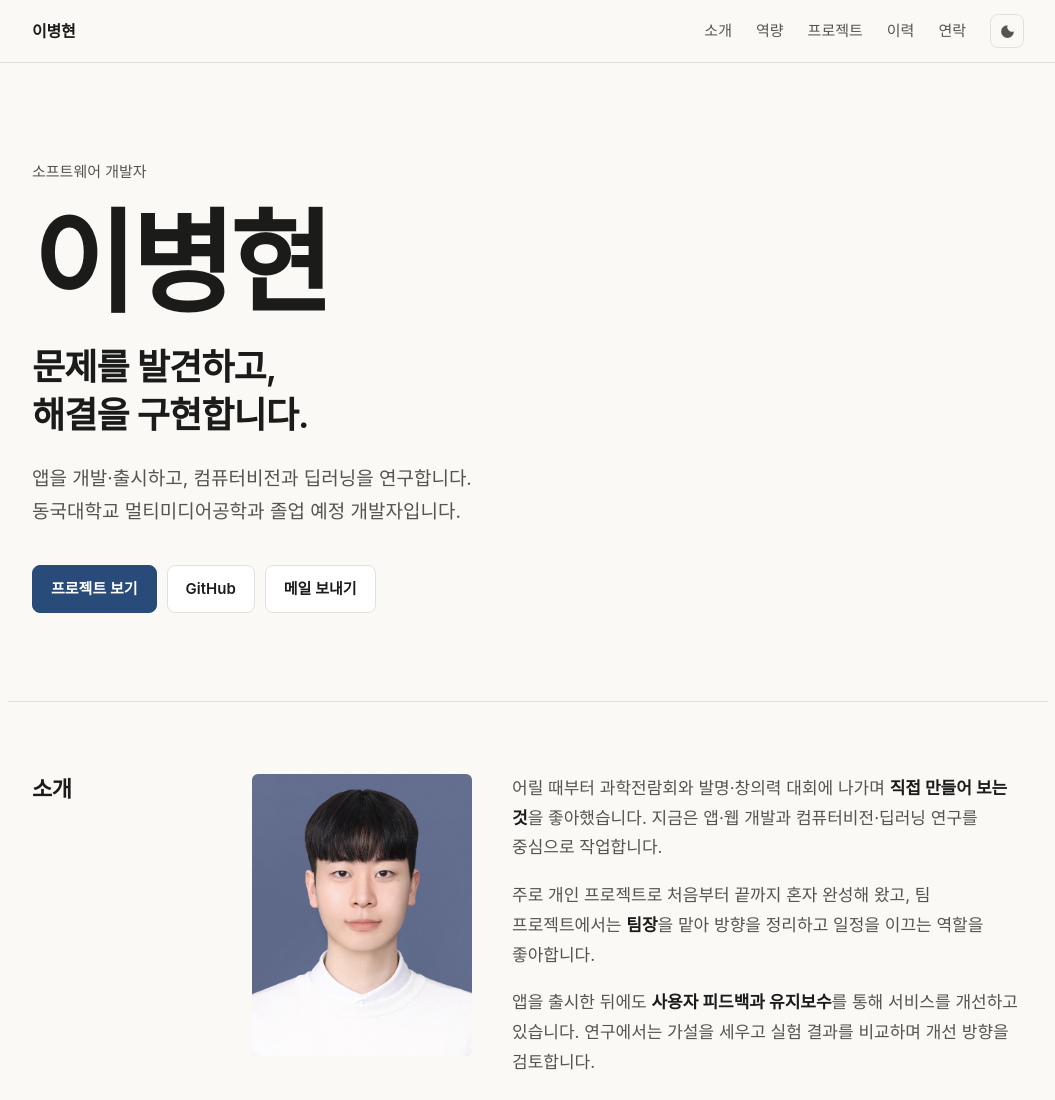
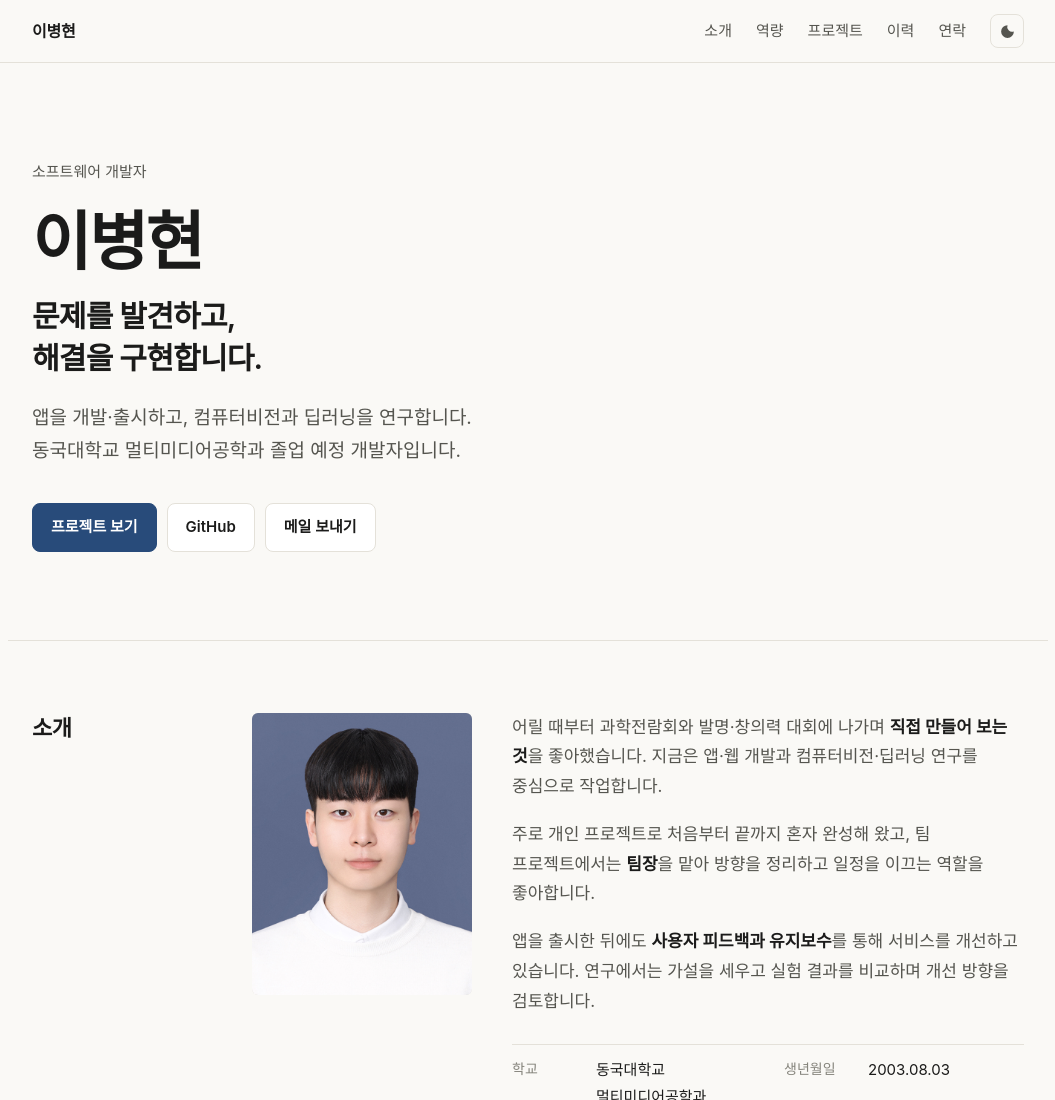
Before and after one commit to BIYONGHIYON/portfolio, a plain HTML site: page index.html in a window 1280 px wide. Shown: the top 1100 px of the page, without its empty margins (112-1167 px from the left). Drawn offline with Linux system fonts and the light colour scheme; a web font is replaced by a local one.

Commit message:
첫 화면 이름 크기 줄이기
Co-Authored-By: Claude Opus 5.5 <noreply@anthropic.com>

```diff
--- a/index.html
+++ b/index.html
@@ -6,7 +6,7 @@
   <title>이병현 · Portfolio</title>
   <meta name="description" content="동국대학교 멀티미디어공학과 졸업 예정 개발자 포트폴리오. 앱 개발, 알고리즘, 컴퓨터비전, 영상처리, 딥러닝.">
   <link rel="stylesheet" href="https://cdn.jsdelivr.net/gh/orioncactus/pretendard@v1.3.9/dist/web/variable/pretendardvariable-dynamic-subset.min.css">
-  <link rel="stylesheet" href="style.css?v=12">
+  <link rel="stylesheet" href="style.css?v=13">
   <script>
     try {
       const saved = localStorage.getItem("theme");
--- a/style.css
+++ b/style.css
@@ -88,11 +88,11 @@ strong { font-weight: 650; color: var(--fg); }
 .hero { max-width: var(--max); margin: 0 auto; padding: 96px 24px 88px; }
 .hero-meta { margin: 0 0 20px; color: var(--fg-2); font-size: 15px; }
 .hero-name {
-  font-size: clamp(56px, 10vw, 112px); line-height: 1.05; letter-spacing: -.04em;
-  font-weight: 800; margin: 0 0 20px;
+  font-size: clamp(40px, 5.6vw, 64px); line-height: 1.15; letter-spacing: -.035em;
+  font-weight: 700; margin: 0 0 16px;
 }
 .hero-tagline {
-  font-size: clamp(24px, 3.4vw, 36px); line-height: 1.35; letter-spacing: -.025em;
+  font-size: clamp(22px, 2.8vw, 30px); line-height: 1.4; letter-spacing: -.025em;
   font-weight: 600; margin: 0 0 22px; color: var(--fg);
 }
 .lead { font-size: clamp(17px, 1.9vw, 19px); color: var(--fg-2); max-width: 640px; margin: 0 0 36px; }
```
